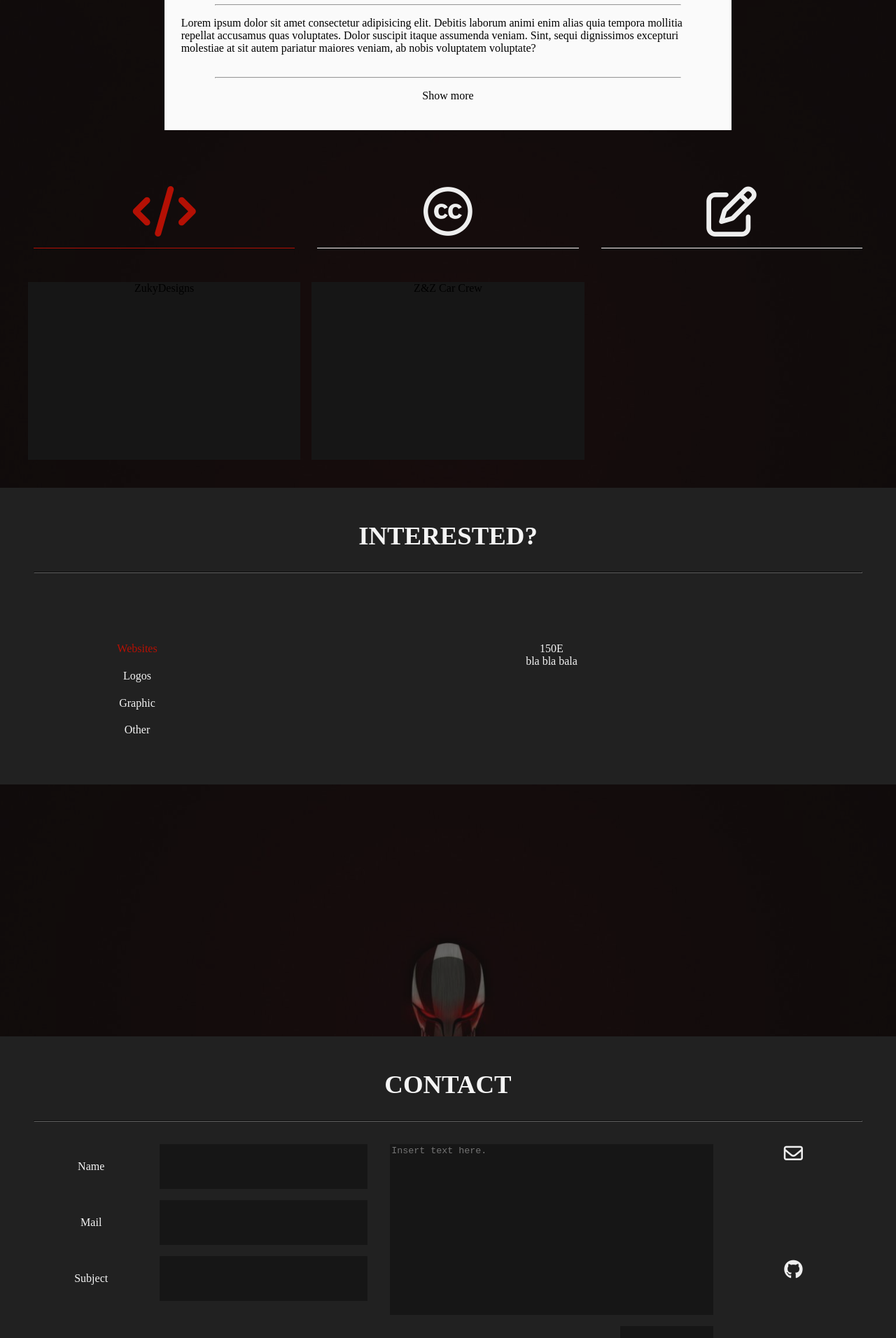
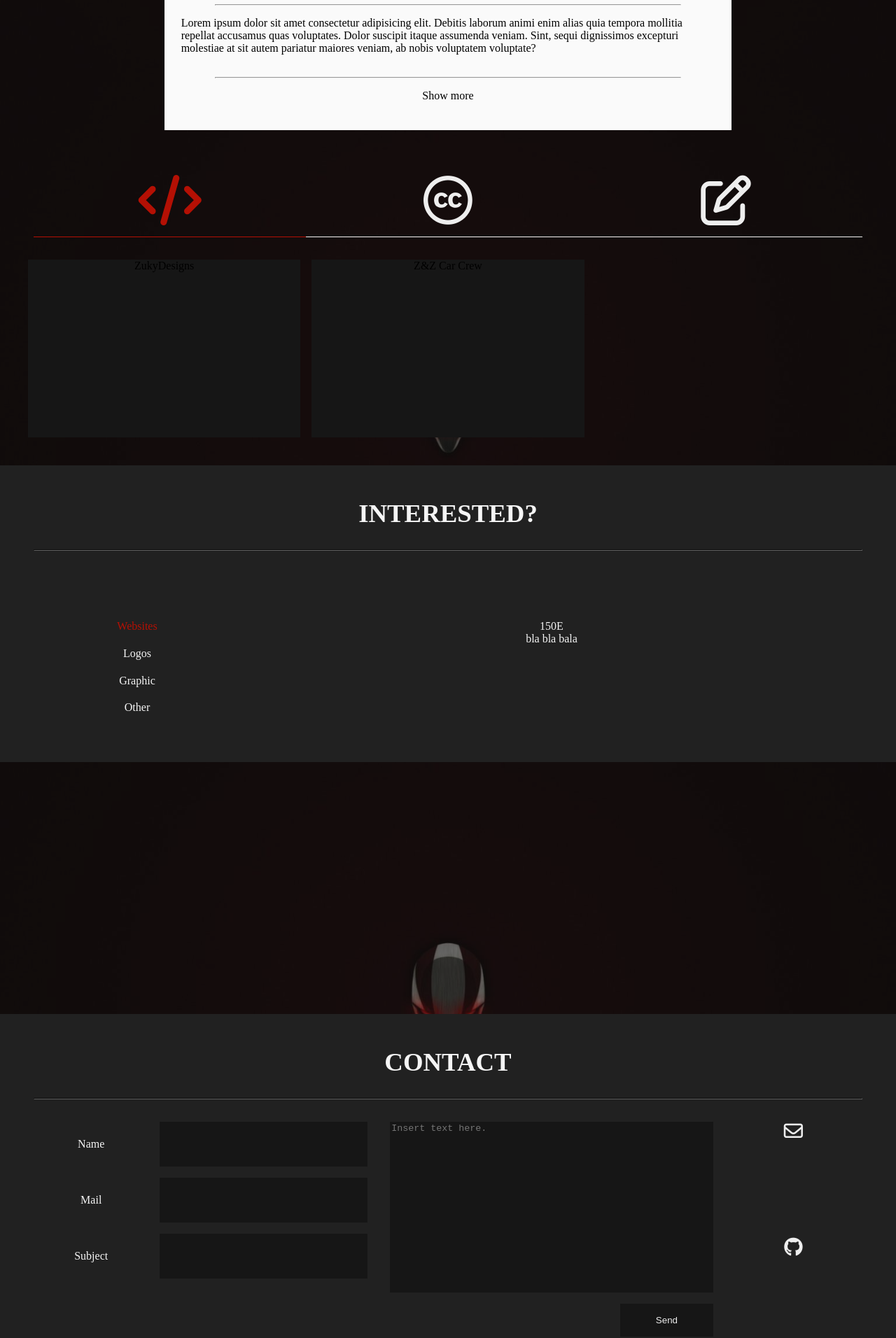
Before and after one commit to zuky-dev/zukydesigns.github.io, a Jekyll site: the page built from _pages/index.html, in a window 1280 px wide. Shown: the part 803-2715 px from the top of the page at 70% size. Built offline with Jekyll 4.4.1, drawn with Linux system fonts in a browser that asks for light colours; nearby versions of some CDN libraries.

Commit message:
styling work

```diff
--- a/_includes/contact.html
+++ b/_includes/contact.html
@@ -23,7 +23,6 @@
     </div>
   </form>
   <div class="gc2 gc12_md-down grid mt2">
-    <!-- TODO: simplify the lower -->
     {% for social in site.data.social %}
       <a class="gc12 gc{{12 | divided_by: site.data.social.size | ceil }}_md-down" href="{{social.url}}"><i class="{{social.icon}}" aria-hidden="true"></i></a>
     {% endfor%}
--- a/_includes/portfolio.html
+++ b/_includes/portfolio.html
@@ -1,7 +1,7 @@
 <div id="portfolio" class="portfolio glass gc12 grid p4">
   <div class="gc12 grid">
       {% for type in site.data.portfolio %}
-        <i class="gc{{12 | divided_by: site.data.portfolio.size | ceil }} icon tx-c txv-c tabs {% if forloop.first %}current{% endif %} {{type.icon}} bigi m2 pb2" data-tab="{{type.name}}" aria-hidden="true"></i>
+        <i class="gc{{12 | divided_by: site.data.portfolio.size | ceil }} icon tx-c txv-c tabs {% if forloop.first %}current{% endif %} {{type.icon}} bigi {% if forloop.first %} ml2 {% endif %}{% if forloop.last %} mr2 {% endif %} pb2" data-tab="{{type.name}}" aria-hidden="true"></i>
       {% endfor %}
   </div>
 
```
